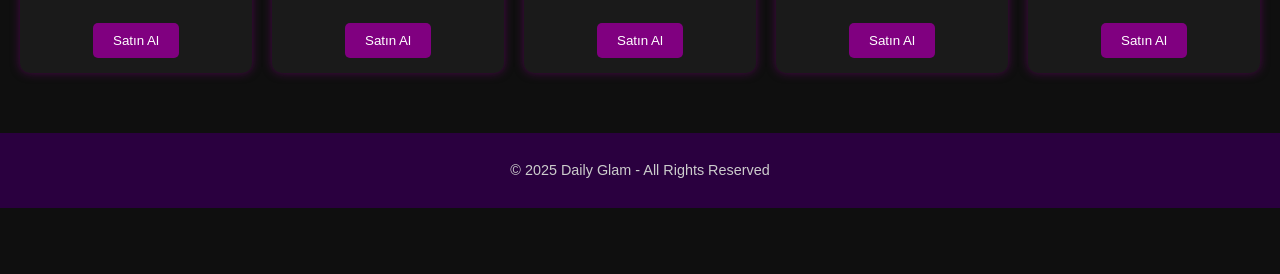
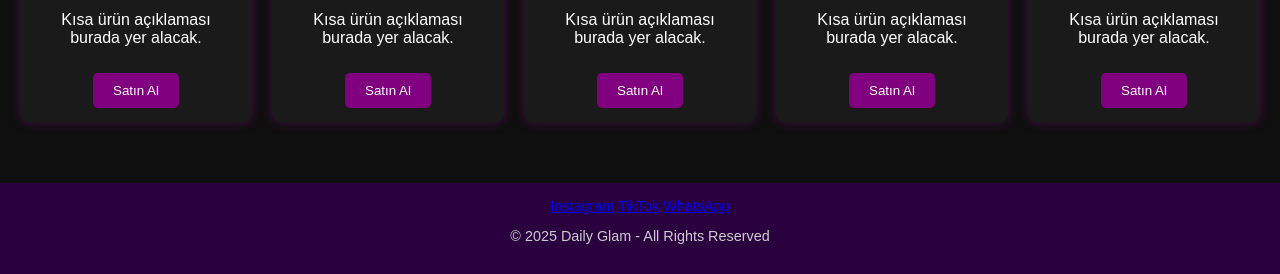
Before and after one commit to LELEGOBOO/Daily-Glam, a plain HTML site: page index.html in a window 1280 px wide. Shown: the part 2438-2712 px from the top of the page. Before the commit the page ends 2646 px from the top, so only its background shows below. Drawn offline with Linux system fonts and the light colour scheme; files whose address does not match are found by name.

Commit message:
Update index.html

```diff
--- a/index.html
+++ b/index.html
@@ -6,6 +6,7 @@
     <meta name="viewport" content="width=device-width, initial-scale=1.0">
     <title>Daily Glam</title>
     <link rel="stylesheet" href="style.css">
+    <p class="subtitle">Magic for your style</p>
 </head>
 <body>
  <!-- Hamburger icon -->
@@ -464,7 +465,12 @@
 
     </main>
 
-    <footer>
+      <footer>
+    <div class="social-icons">
+      <a href="https://instagram.com">Instagram</a>
+      <a href="https://tiktok.com">TikTok</a>
+      <a href="https://wa.me">WhatsApp</a>
+    </div>
         <p>&copy; 2025 Daily Glam - All Rights Reserved</p>
     </footer>
 </body>
```
